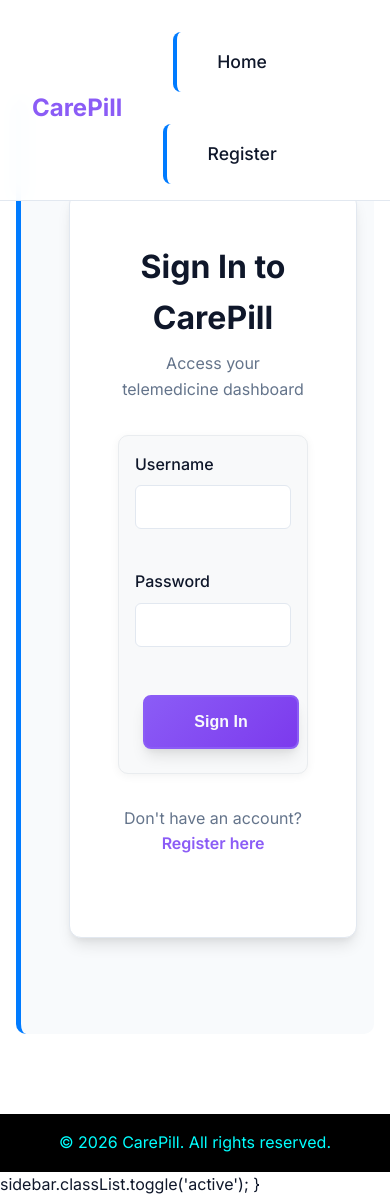
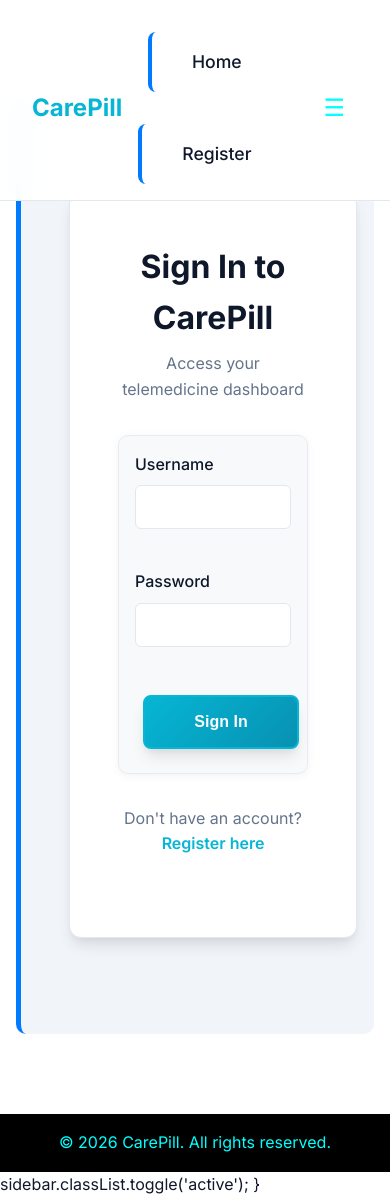
Before and after one commit to shadqwlegend/CarePill, a Flask app: page /login in a window 390 px wide. Run offline with Flask 3, Linux system fonts and the light colour scheme.

Commit message:
Add hamburger menu panel and update color scheme to pleasant blue-green

```diff
--- a/static/css/style.css
+++ b/static/css/style.css
@@ -2,19 +2,19 @@
 @import url('https://fonts.googleapis.com/css2?family=Inter:wght@300;400;500;600;700&display=swap');
 
 :root {
-    /* Brut Work Inspired Color Palette */
-    --primary-color: #8b5cf6; /* Lilac/Purple primary */
-    --primary-dark: #7c3aed; /* Darker purple */
-    --primary-light: #a78bfa; /* Lighter purple */
-    --accent-color: #06b6d4; /* Cyan accent */
+    /* Pleasant Blue-Green Color Palette */
+    --primary-color: #06b6d4; /* Cyan primary */
+    --primary-dark: #0891b2; /* Darker cyan */
+    --primary-light: #22d3ee; /* Lighter cyan */
+    --accent-color: #10b981; /* Emerald accent */
     --text-primary: #0f172a; /* Dark slate */
     --text-secondary: #64748b; /* Slate */
     --text-light: #94a3b8; /* Light slate */
     --text-inverse: #f8fafc; /* Light background text */
     --bg-primary: #ffffff; /* White */
-    --bg-secondary: #f8fafc; /* Light gray */
-    --bg-dark: #0f172a; /* Dark slate */
-    --bg-darker: #020617; /* Darker background */
+    --bg-secondary: #f1f5f9; /* Very light gray */
+    --bg-dark: #1e293b; /* Dark slate */
+    --bg-darker: #0f172a; /* Darker background */
     --border-color: #e2e8f0; /* Light border */
     --border-dark: #334155; /* Dark border */
     --shadow-sm: 0 1px 2px 0 rgba(0, 0, 0, 0.05);
--- a/templates/login.html
+++ b/templates/login.html
@@ -14,8 +14,15 @@
                 <li><a href="/">Home</a></li>
                 <li><a href="/register">Register</a></li>
             </ul>
+            <button class="menu-toggle" onclick="toggleMenu()">☰</button>
         </div>
     </nav>
+    <div class="menu-panel" id="menu-panel">
+        <ul class="menu-links">
+            <li><a href="/">Home</a></li>
+            <li><a href="/register">Register</a></li>
+        </ul>
+    </div>
     <main>
         <section class="login-section">
             <div class="container">
@@ -43,7 +50,12 @@
             <p>&copy; 2026 CarePill. All rights reserved.</p>
         </div>
     </footer>
-    <script src="/static/js/login.js"></script>
+    <script>
+        function toggleMenu() {
+            const panel = document.getElementById('menu-panel');
+            panel.classList.toggle('active');
+        }
+    </script>
 </body>
 </html>
             sidebar.classList.toggle('active');
```
Also changed, not shown: other parts of static/css/style.css (+46 -0 lines), index.html (+17 -0 lines).
